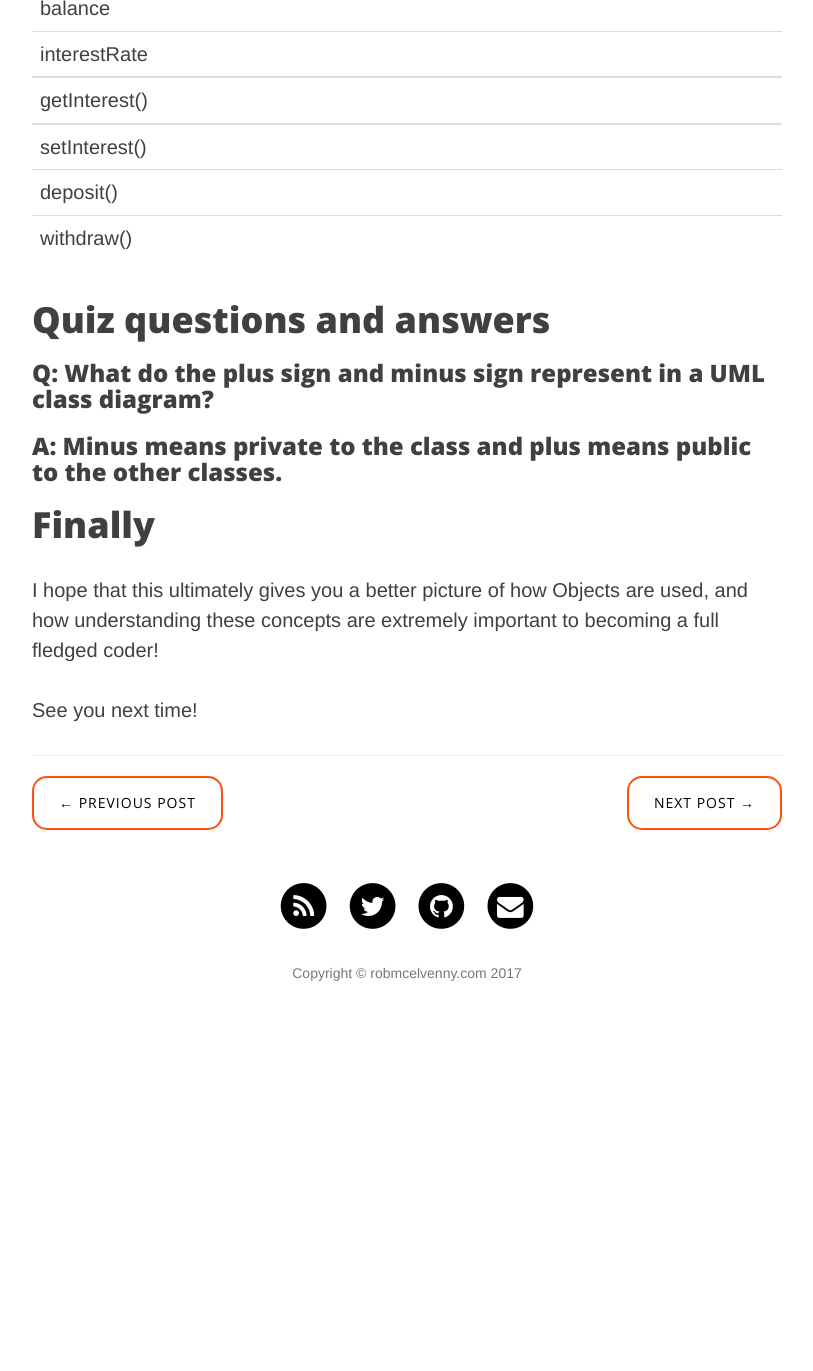
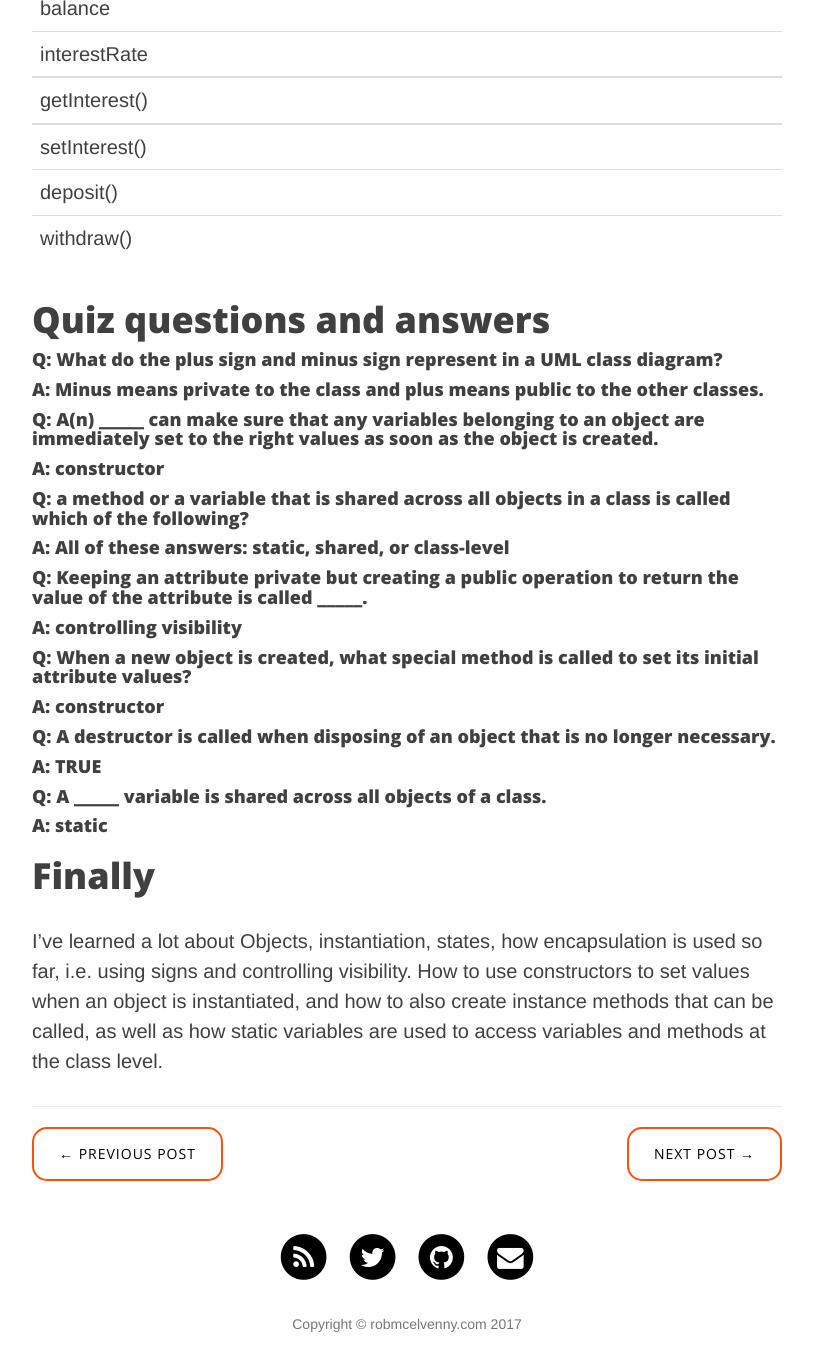
Before and after one commit to cocoabro/cocoabro.github.io, a Jekyll site: the page built from _posts/2015-06-10-Objects.markdown, in a window 1280 px wide and 1400 px high, scrolled down 8369 px. Shown: the top 1371 px of the window, without its empty margins (233-1046 px from the left). Built offline with Jekyll 4.4.1, drawn with Linux system fonts in a browser that asks for light colours; nearby versions of some CDN libraries; before the commit the page ends 9418 px from its top, so only the background shows below that.

Commit message:
Updated objects post, finished

```diff
--- a/_posts/2015-06-10-Objects.markdown
+++ b/_posts/2015-06-10-Objects.markdown
@@ -232,13 +232,27 @@ Static members are represented in UML with an underline.
 
 # Quiz questions and answers
 
-### Q: What do the plus sign and minus sign represent in a UML class diagram?
-### A: Minus means private to the class and plus means public to the other classes.
+#### Q: What do the plus sign and minus sign represent in a UML class diagram?
+#### A: Minus means private to the class and plus means public to the other classes.
 
+#### Q: A(n) _____ can make sure that any variables belonging to an object are immediately set to the right values as soon as the object is created.
+#### A: constructor
 
+#### Q: a method or a variable that is shared across all objects in a class is called which of the following?
+#### A: All of these answers: static, shared, or class-level
+
+#### Q: Keeping an attribute private but creating a public operation to return the value of the attribute is called _____.
+#### A: controlling visibility
+
+#### Q: When a new object is created, what special method is called to set its initial attribute values?
+#### A: constructor
+
+#### Q: A destructor is called when disposing of an object that is no longer necessary.
+#### A: TRUE
+
+#### Q: A _____ variable is shared across all objects of a class.
+#### A: static
 
 # Finally
 
-I hope that this ultimately gives you a better picture of how Objects are used, and how understanding these concepts are extremely important to becoming a full fledged coder!
-
-See you next time!
+I've learned a lot about Objects, instantiation, states, how encapsulation is used so far, i.e. using signs and controlling visibility. How to use constructors to set values when an object is instantiated, and how to also create instance methods that can be called, as well as how static variables are used to access variables and methods at the class level.
```
